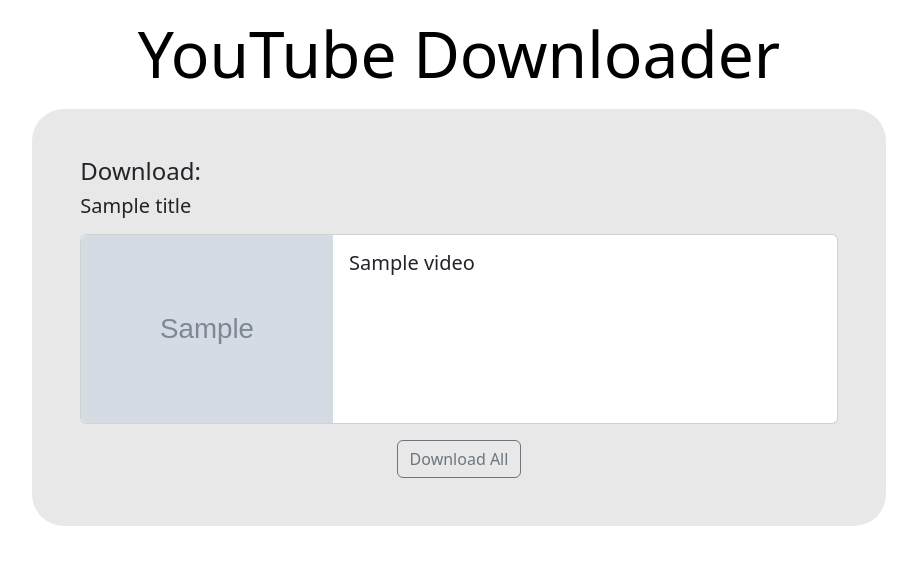
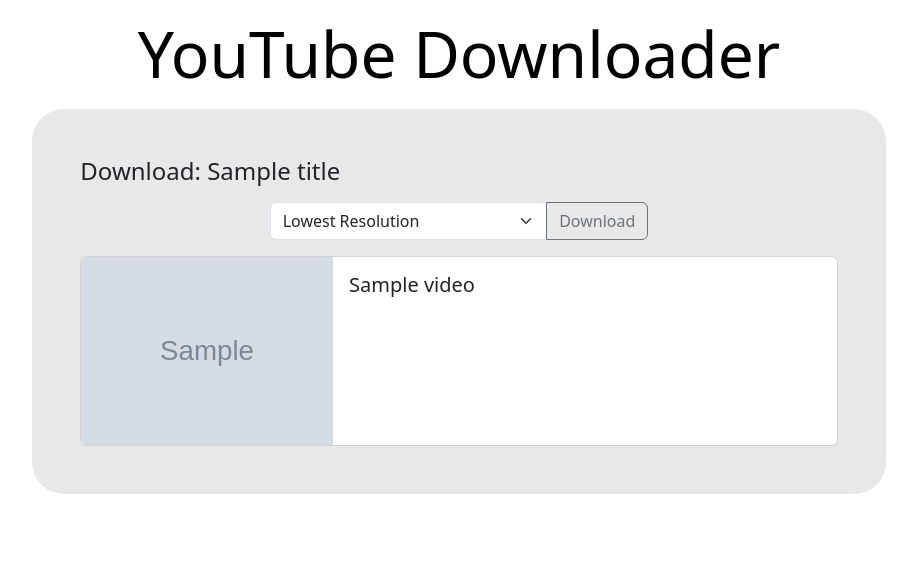
Before and after one commit to MaarkNassef/YouTubeDownloader, a Flask app: template templates/download_playlist.html in a window 1280 px wide. Shown: the top 565 px of the page, without its empty margins (181-1098 px from the left). Run offline with Flask 2, Linux system fonts and the light colour scheme; the template is opened without the code that fills it: most values are stand-ins (such as "Sample title", 1, 10 or a date in 2020); grey boxes marked "Sample" are stand-in pictures.

Commit message:
Handling options of resolutions.

```diff
--- a/app.py
+++ b/app.py
@@ -65,7 +65,7 @@
     with ZipFile(in_memory, 'w') as zip:
         # Add multiple files to the zip file
         for file in videos:
-            zip.writestr(f"""{file.title}.mp4""",BytesIO(file.StreamToBuffer()).getvalue())
+            zip.writestr(f"""{file.title}.mp4""",file.StreamToBuffer(request.form['SelectedResolution']))
 
     # Set the zip file as the response
     in_memory.seek(0)
--- a/templates/download_playlist.html
+++ b/templates/download_playlist.html
@@ -1,7 +1,15 @@
 {% extends 'base.html' %}
 {% block content %}
-<h4 class="fs-4">Download:</h4>
-<h5 class="fs-5">{{title}}</h5>
+<h4 class="fs-4">Download: {{title}}</h4>
+<form method="post">
+    <div class="input-group mt-3 w-50 mx-auto">
+        <select class="form-select" name="SelectedResolution">
+            <option selected value="low">Lowest Resolution</option>
+            <option value="high">Highest Resolution</option>
+        </select>
+        <button class="btn btn-outline-secondary" type="submit">Download</button>
+    </div>
+</form>
 {% for video in videos: %}
 <div class="card mt-3">
     <div class="row g-0">
@@ -16,9 +24,4 @@
     </div>
 </div>
 {% endfor %}
-<form method="post">
-    <div class="text-center">
-        <button class="btn btn-outline-secondary mt-3" type="submit">Download All</button>
-    </div>
-</form>
 {% endblock %}
--- a/youtube_downloader.py
+++ b/youtube_downloader.py
@@ -9,7 +9,7 @@
         self.title = self.youtube.title
         self.thumbnail_url = self.youtube.thumbnail_url
 
-    def StreamToBuffer(self, resolution: str = '144p') -> bytes:
+    def StreamToBuffer(self, resolution: str = 'low') -> bytes:
         buffer = BytesIO()
         if resolution == 'high':
             self.youtube.streams.filter(file_extension='mp4').get_highest_resolution().stream_to_buffer(buffer)
```
Also changed, not shown: templates/download_video.html (+4 -3 lines).
